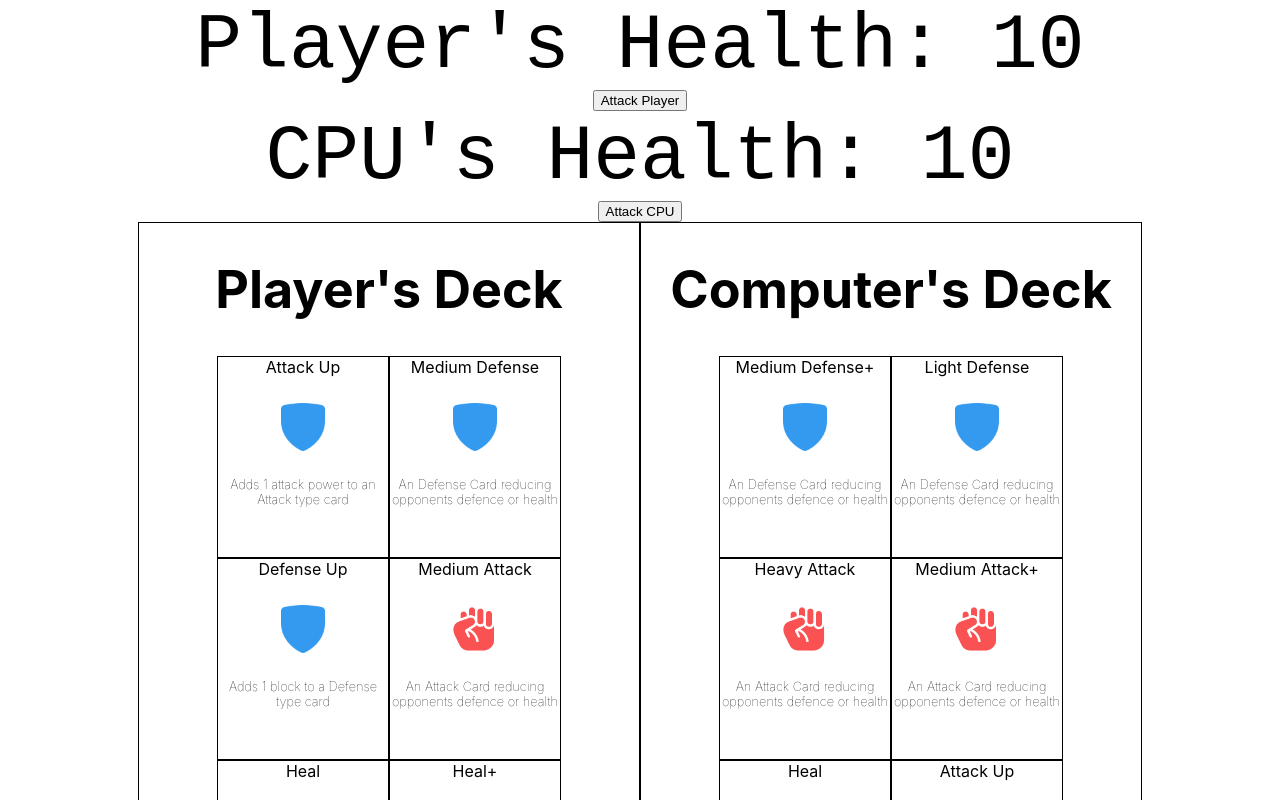
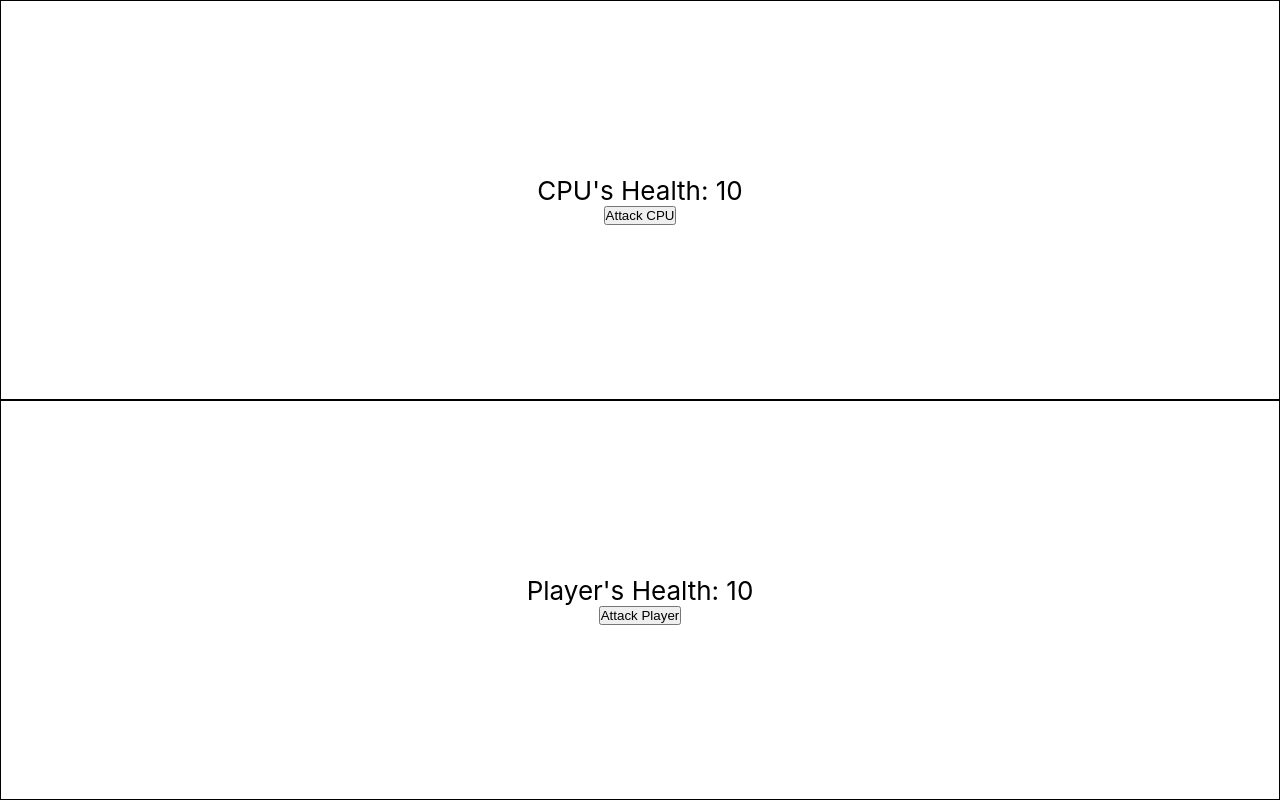
Before and after one commit to Tjwever/Battle-Cards, a React (Vite) app: page / in a window 1280 px wide. Shown: the top 800 px of the page. Built offline with nearby package versions, Linux system fonts and the light colour scheme.

Commit message:
restyling for game board

```diff
--- a/src/App.module.css
+++ b/src/App.module.css
@@ -1,3 +1,9 @@
+* {
+  padding: 0;
+  margin: 0;
+  box-sizing: border-box;
+}
+
 .App {
   text-align: center;
 }
@@ -14,11 +20,6 @@
 }
 
 .AppHeader {
-  min-height: 100vh;
-  display: flex;
-  flex-direction: column;
-  align-items: center;
-  justify-content: center;
   font-size: calc(10px + 2vmin);
 }
 
@@ -32,14 +33,30 @@
   align-items: center;
 }
 
-@keyframes App-logo-float {
-  0% {
-    transform: translateY(0);
-  }
-  50% {
-    transform: translateY(10px);
-  }
-  100% {
-    transform: translateY(0px);
-  }
+.gameBoard {
+  min-height: 100vh;
+  display: flex;
+  flex-direction: column;
+  justify-content: space-between;
+  align-items: center;
 }
+
+.cpuGameBoard {
+  height: 400px;
+  width: 100%;
+  border: 1px solid black;
+  display: flex;
+  flex-direction: column;
+  justify-content: center;
+  align-items: center;
+}
+
+.playerGameBoard {
+  height: 400px;
+  width: 100%;
+  border: 1px solid black;
+  display: flex;
+  flex-direction: column;
+  justify-content: center;
+  align-items: center;
+}
--- a/src/App.tsx
+++ b/src/App.tsx
@@ -1,24 +1,7 @@
-import logo from './logo.svg'
-import { Counter } from './features/counter/Counter'
-import { PlayerHealth } from './components/Player/PlayerHealth'
-import { PlayerDeck } from './components/Player/PlayerDeck'
-import { ComputerDeck } from './components/Computer/ComputerDeck'
-import styles from './App.module.css'
+import GameBoard from './components/Game/GameBoard'
 
 function App() {
-    return (
-        <div className={styles.App}>
-            <header className={styles.AppHeader}>
-                <PlayerHealth />
-                <div className={styles.deckContainer}>
-                    <PlayerDeck />
-                    <ComputerDeck />
-                </div>
-                <img src={logo} className='App-logo' alt='logo' />
-                <Counter />
-            </header>
-        </div>
-    )
+    return <GameBoard />
 }
 
 export default App
--- a/src/components/Computer/ComputerDeck.tsx
+++ b/src/components/Computer/ComputerDeck.tsx
@@ -1,4 +1,3 @@
-
 import { useState, useEffect } from 'react'
 import { useAppSelector, useAppDispatch } from '../../app/hooks'
 
--- a/src/components/Game/GameBoard.tsx
+++ b/src/components/Game/GameBoard.tsx
@@ -0,0 +1,19 @@
+import { PlayerHealth } from '../Player/PlayerHealth'
+import { PlayerDeck } from '../Player/PlayerDeck'
+import { ComputerDeck } from '../Computer/ComputerDeck'
+
+import styles from '../../App.module.css'
+
+export default function GameBoard() {
+    return (
+        <div className={styles.App}>
+            <header className={styles.AppHeader}>
+                <PlayerHealth />
+                <div className={styles.deckContainer}>
+                    {/* <PlayerDeck />
+                    <ComputerDeck /> */}
+                </div>
+            </header>
+        </div>
+    )
+}
--- a/src/components/Player/PlayerHealth.tsx
+++ b/src/components/Player/PlayerHealth.tsx
@@ -7,7 +7,7 @@ import {
     playerHealth,
     cpuHealth,
 } from '../../features/player/playerSlice'
-import styles from '../../features/counter/Counter.module.css'
+import styles from '../../App.module.css'
 
 export function PlayerHealth() {
     const playersHealth = useAppSelector(playerHealth)
@@ -23,13 +23,19 @@ export function PlayerHealth() {
     }
 
     return (
-        <>
-            <span className={styles.value}>
-                Player's Health: {playersHealth}
-            </span>
-            <button onClick={handleDecrementPlayerHealth}>Attack Player</button>
-            <span className={styles.value}>CPU's Health: {cpusHealth}</span>
-            <button onClick={handleDecrementCPUHealth}>Attack CPU</button>
-        </>
+        <div className={styles.gameBoard}>
+            <div className={styles.cpuGameBoard}>
+                <span className={styles.value}>CPU's Health: {cpusHealth}</span>
+                <button onClick={handleDecrementCPUHealth}>Attack CPU</button>
+            </div>
+            <div className={styles.playerGameBoard}>
+                <span className={styles.value}>
+                    Player's Health: {playersHealth}
+                </span>
+                <button onClick={handleDecrementPlayerHealth}>
+                    Attack Player
+                </button>
+            </div>
+        </div>
     )
 }
```
